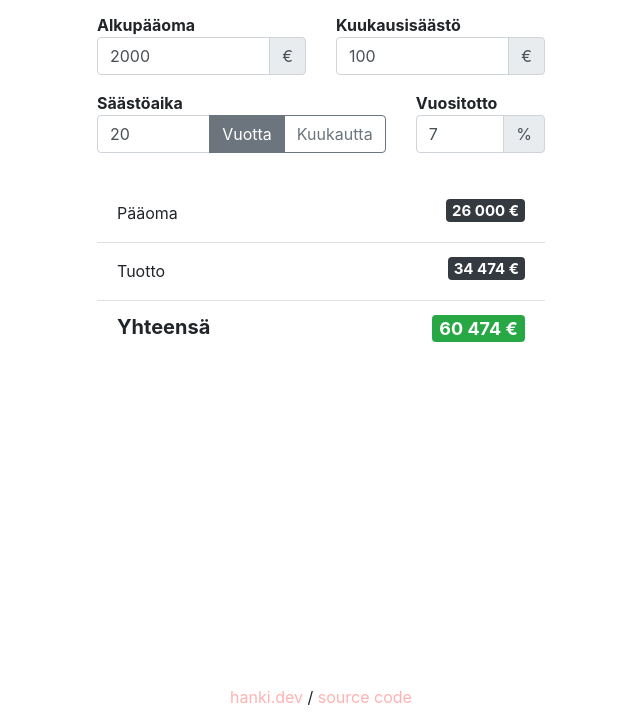
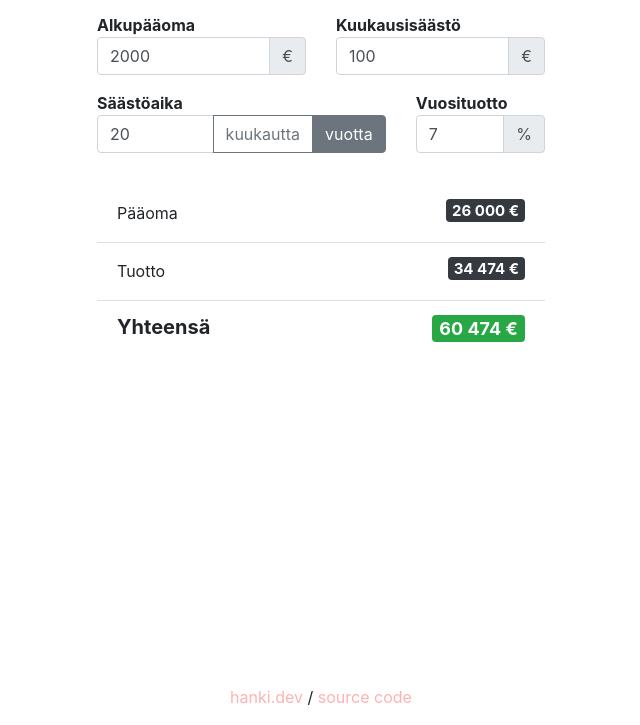
Before and after one commit to Steellow/korkoa_korolle, a plain HTML site: page index.html in a window 1280 px wide. Shown: the part 75-800 px from the top of the page, without its empty margins (319-959 px from the left). Drawn offline with nearby package versions, Linux system fonts and the light colour scheme.

Commit message:
swap month and year button places

```diff
--- a/index.html
+++ b/index.html
@@ -49,14 +49,14 @@
                     <div class="input-group">
                         <input type="number" id="saastoaikaInput" class="form-control" value="20" aria-label="Säästöaika">
                         <div class="input-group-append">
-                            <button class="btn btn-secondary" type="button" id="vuottaButton">Vuotta</button>
-                            <button class="btn btn-outline-secondary" type="button" id="kuukauttaButton">Kuukautta</button>
+                            <button class="btn btn-outline-secondary" type="button" id="kuukauttaButton">kuukautta</button>
+                            <button class="btn btn-secondary" type="button" id="vuottaButton">vuotta</button>
                         </div>
                     </div>
                 </div>
 
                 <div class="form-group col-12 col-sm-4">
-                    <label for="vuosituottoInput">Vuositotto</label>
+                    <label for="vuosituottoInput">Vuosituotto</label>
                     <div class="input-group">
                         <input type="number" class="form-control" id="vuosituottoInput" value="7" aria-describedby="vuosituottoLabel">
                         <div class="input-group-append">
```
